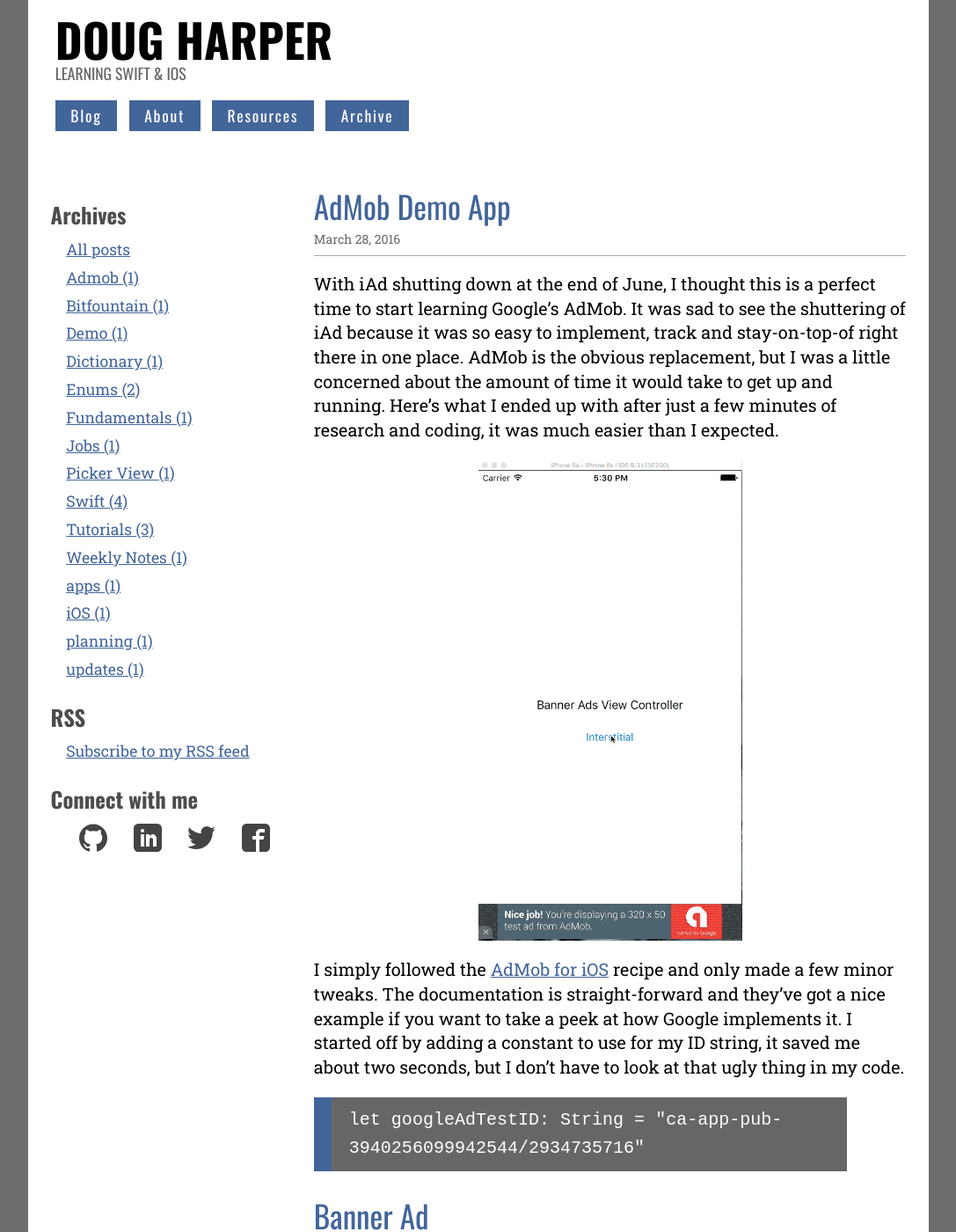
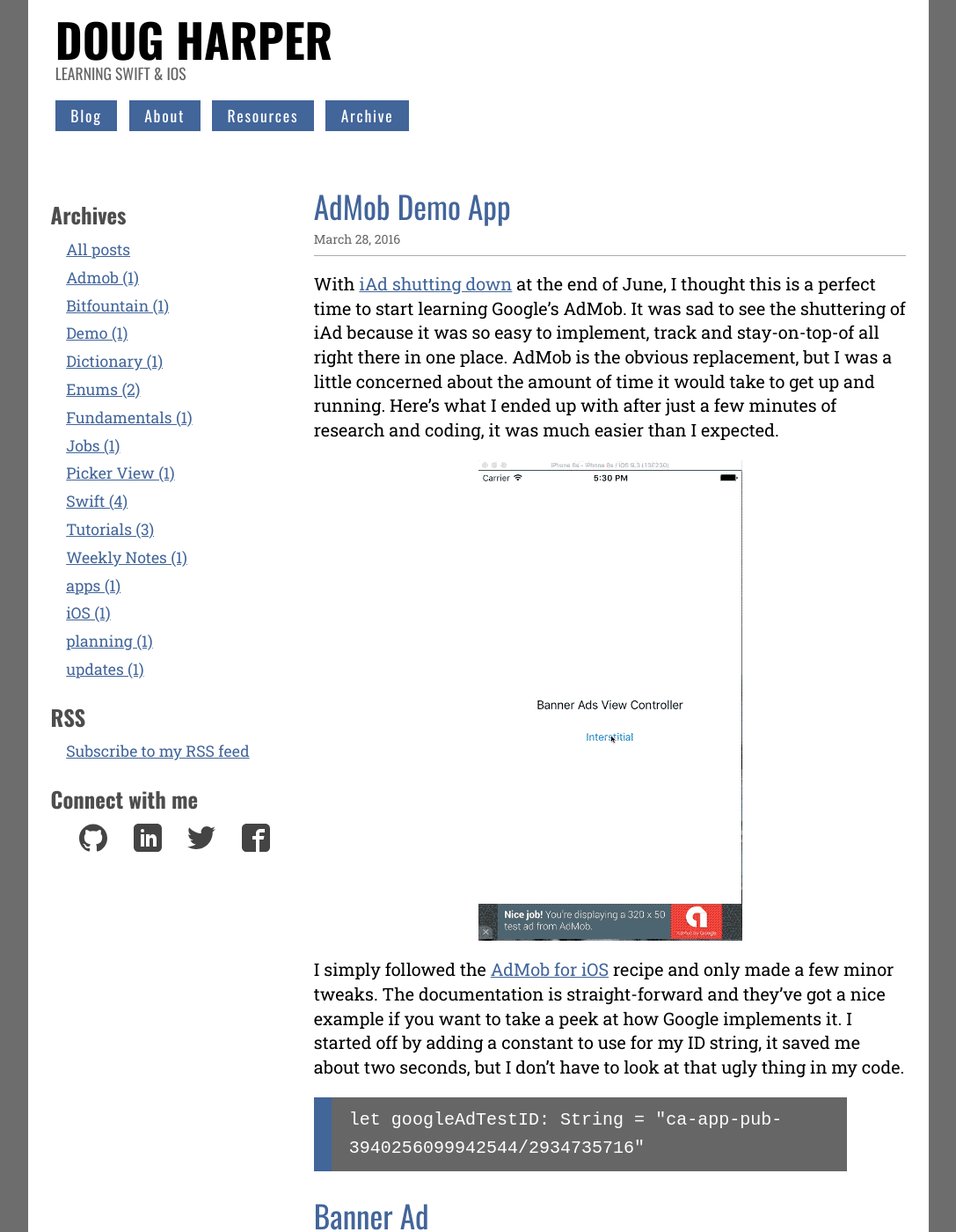
Before and after one commit to endodoug/endodoug.github.io, a Jekyll site: the page built from _posts/2016-03-28-admob-demo.md, in a window 1280 px wide and 1400 px high. Shown: the whole window at 88% size, without its empty margins (96-1183 px from the left). Built offline with Jekyll 4.4.1, drawn with Linux system fonts in a browser that asks for light colours; comment, search, counter and statistics services are not loaded; some of the changed text lies outside the part shown.

Commit message:
Update 2016-03-28-admob-demo.md
minor edits

```diff
--- a/_posts/2016-03-28-admob-demo.md
+++ b/_posts/2016-03-28-admob-demo.md
@@ -7,7 +7,7 @@
 published: true
 ---
 
-With iAd shutting down at the end of June, I thought this is a perfect time to start learning Google’s AdMob.  It was sad to see the shuttering of iAd because it was so easy to implement, track and stay-on-top-of right there in one place.  AdMob is the obvious replacement, but I was a little concerned about the amount of time it would take to get up and running.    Here’s what I ended up with after just a few minutes of research and coding, it was much easier than I expected.
+With [iAd shutting down](https://developer.apple.com/news/?id=01152016a "iAd Shutdown") at the end of June, I thought this is a perfect time to start learning Google’s AdMob.  It was sad to see the shuttering of iAd because it was so easy to implement, track and stay-on-top-of all right there in one place.  AdMob is the obvious replacement, but I was a little concerned about the amount of time it would take to get up and running.    Here’s what I ended up with after just a few minutes of research and coding, it was much easier than I expected.
 
 ![AbMob Demo](/images/AdMobDemo.gif "AdMod Demo gif")
 
@@ -46,10 +48,9 @@
 
     class InterstitialViewController: UIViewController {
 
-      var interstitial: GADInterstitial!
+        var interstitial: GADInterstitial!
 
-
-      override func viewDidLoad() {
+        override func viewDidLoad() {
           super.viewDidLoad()
           self.interstitial = GADInterstitial(adUnitID: googleAdTestID)
 
@@ -69,7 +70,6 @@
       }
   }
 
-
 There are a couple things that could trip you up here, but it’s really pretty simple.
 When you first run the interstitial nothing will show up, but you’ll see the something like the following in your console…
 
```
Also changed, not shown: other parts of _posts/2016-03-28-admob-demo.md (+3 -1 lines).
